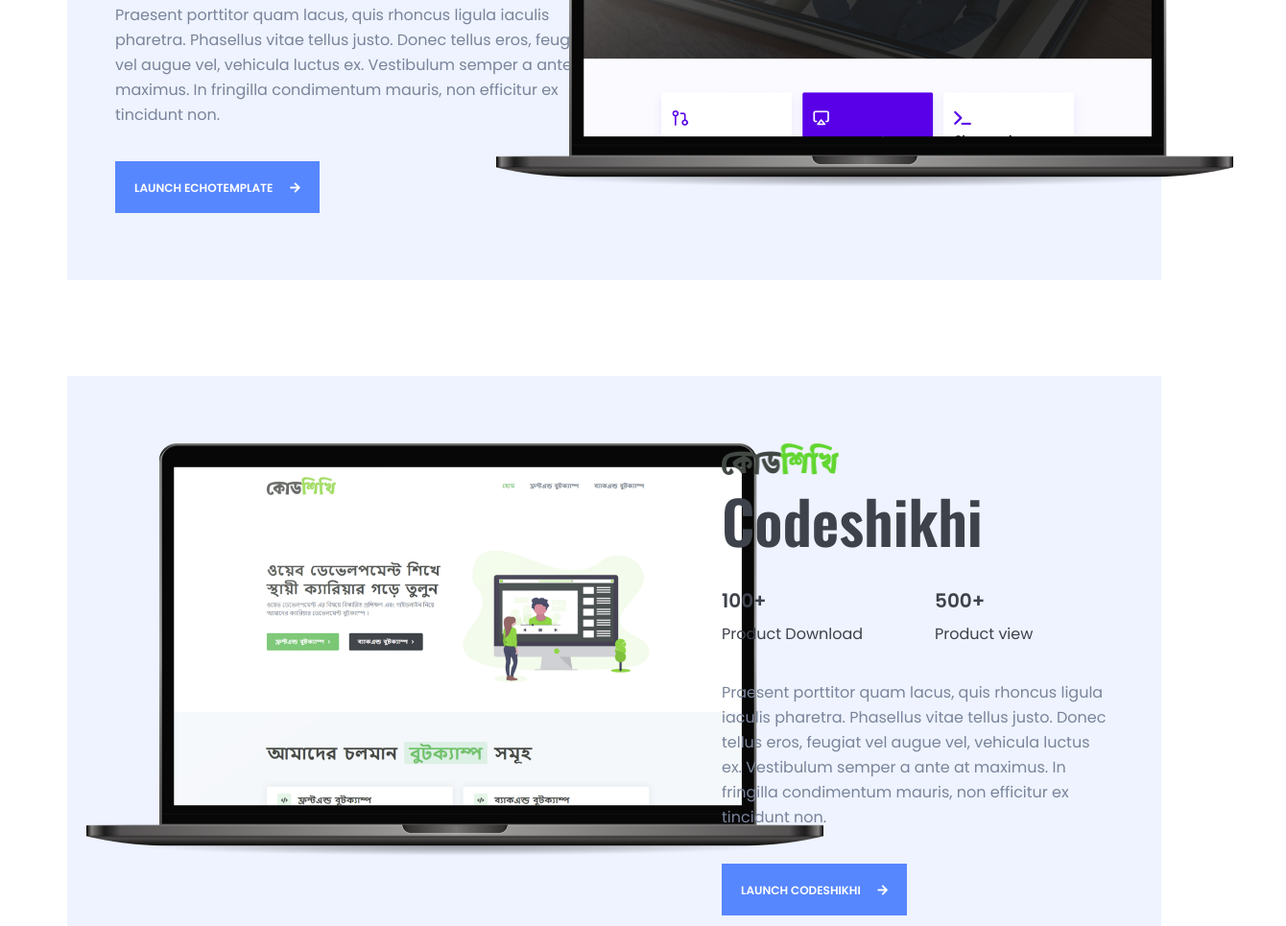
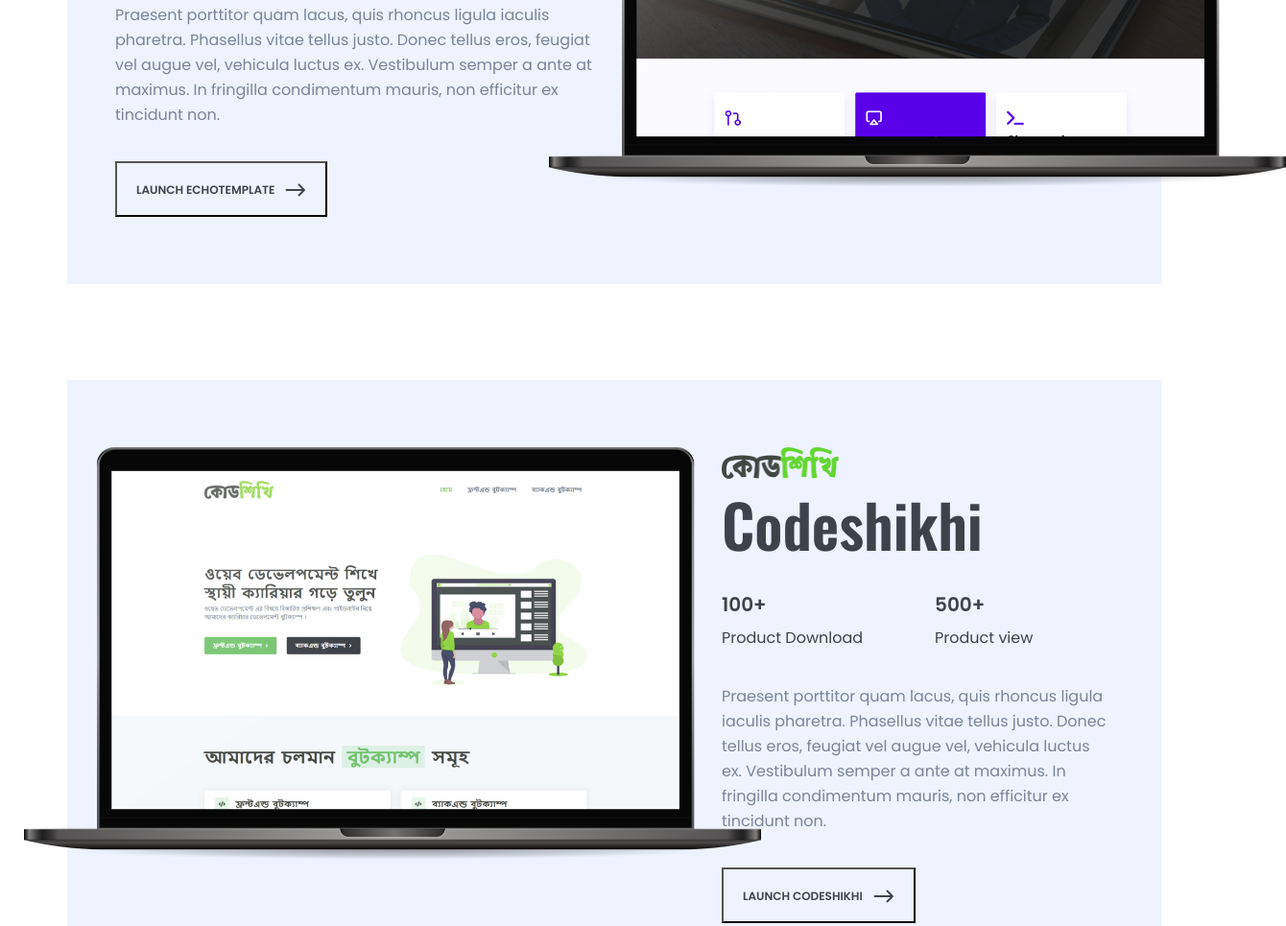
Before and after one commit to zakirsoft/tem-zakirsoft, a website: page index.html in a window 1280 px wide. Shown: the part 405-1370 px from the top of the page at 96% size, 1340 px wide, since content can reach past the window. Drawn offline with nearby package versions, Linux system fonts and the light colour scheme.

Commit message:
projects section fixed button and project img

```diff
--- a/assets/scss/components/_buttons.scss
+++ b/assets/scss/components/_buttons.scss
@@ -8,7 +8,7 @@
     color: #3e424b;
     text-transform: uppercase;
     span {
-      margin-left: 15px;
+      margin-left: 8px;
     }
   }
   &_primary {
--- a/assets/scss/components/_project.scss
+++ b/assets/scss/components/_project.scss
@@ -85,12 +85,12 @@
     &__imgContent {
       &_one {
         img {
-          margin-left: -135px;
+          margin-left: -80px;
         }
       }
       &_two {
         img {
-          margin-left: -30px;
+          margin-left: -95px;
         }
       }
     }
--- a/index.html
+++ b/index.html
@@ -43,11 +43,13 @@
                 ex tincidunt non.
               </p>
 
-              <button class="zakirSoft__button zakirSoft__button_primary">
+              <button class="zakirSoft__button">
                 <a href="#">
                   Launch Echotemplate
 
-                  <span><i class="fas fa-arrow-right"></i></span>
+                  <span
+                    ><img src="assets/images/icons/arrow.png" alt="arrow"
+                  /></span>
                 </a>
               </button>
             </div>
@@ -104,11 +106,13 @@
                 ex tincidunt non.
               </p>
 
-              <button class="zakirSoft__button zakirSoft__button_primary">
+              <button class="zakirSoft__button">
                 <a href="#">
                   Launch codeshikhi
 
-                  <span><i class="fas fa-arrow-right"></i></span>
+                  <span
+                    ><img src="assets/images/icons/arrow.png" alt="arrow"
+                  /></span>
                 </a>
               </button>
             </div>
```
Also changed, not shown: assets/css/style.css, assets/images/icons/Arrow Icon@2x.png (added), assets/images/icons/arrow.png (added).
